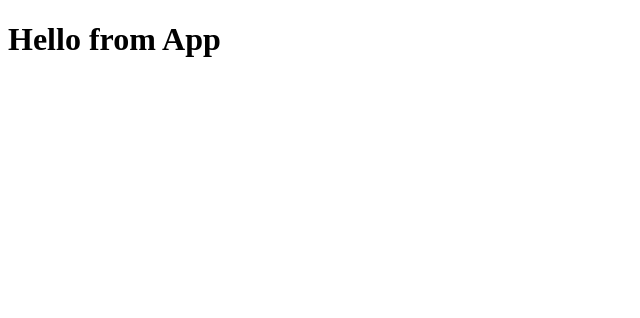
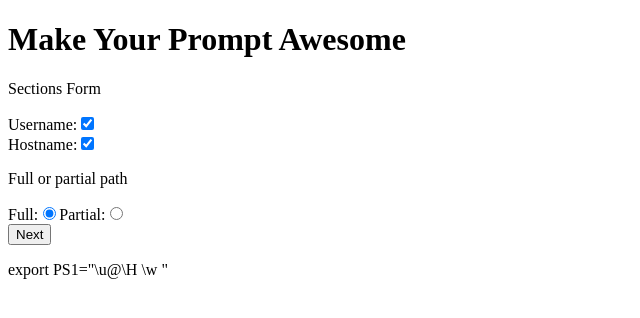
Before and after one commit to WJVincent/ps1-wizard, a React (Create React App) app: page / in a window 1280 px wide. Shown: the top 318 px of the page, without its empty margins (0-640 px from the left). Built offline with nearby package versions, Linux system fonts and the light colour scheme.

Commit message:
added basic prompt construction

```diff
--- a/src/App.js
+++ b/src/App.js
@@ -1,7 +1,17 @@
-function App() {
+import { SectionsForm, PromptOutput } from "./components";
+
+const App = () => {
   return (
-    <h1>Hello from App</h1>
+    <>
+      <h1>Make Your Prompt Awesome</h1>
+      <div className="form-sections">
+        <SectionsForm />
+      </div>
+      <div>
+        <PromptOutput />
+      </div>
+    </>
   );
-}
+};
 
 export default App;
--- /dev/null
+++ b/src/components/OptionForms/SectionsForm/SectionsForm.js
@@ -0,0 +1,59 @@
+import { usePrompt } from "../../../context/promptContext";
+
+const SectionsForm = () => {
+  const { user, setUser, host, setHost, path, setPath } = usePrompt();
+
+  const toggle = (state, stateSetter) => {
+    state === 1 ? stateSetter(-1) : stateSetter(1);
+  };
+
+  return (
+    <div>
+      <p>Sections Form</p>
+      <div>
+        <label htmlFor="username">Username:</label>
+        <input
+          type="checkbox"
+          name="username"
+          checked={user === 1}
+          onChange={() => toggle(user, setUser)}
+        />
+      </div>
+      <div>
+        <label htmlFor="hostname">Hostname:</label>
+        <input
+          type="checkbox"
+          name="hostname"
+          checked={host === 1}
+          onChange={() => toggle(host, setHost)}
+        />
+      </div>
+      <div>
+        <p>Full or partial path</p>
+
+        <label htmlFor="full">Full:</label>
+        <input
+          type="radio"
+          value="full"
+          name="path"
+          checked={path === "full"}
+          onChange={(e) => setPath(e.target.value)}
+        />
+
+        <label htmlFor="partial">Partial:</label>
+        <input
+          type="radio"
+          value="partial"
+          name="path"
+          checked={path === "partial"}
+          onChange={(e) => setPath(e.target.value)}
+        />
+      </div>
+      <div>
+        <button>Next</button>
+      </div>
+    </div>
+  );
+};
+
+export default SectionsForm;
--- /dev/null
+++ b/src/components/OptionForms/SectionsForm/index.js
@@ -0,0 +1,2 @@
+import SectionsForm from "./SectionsForm";
+export default SectionsForm;
--- /dev/null
+++ b/src/components/OptionForms/index.js
@@ -0,0 +1,2 @@
+import SectionsForm from "./SectionsForm";
+export { SectionsForm };
--- /dev/null
+++ b/src/components/PromptOutput/PromptOutput.js
@@ -0,0 +1,14 @@
+import { usePrompt } from "../../context/promptContext";
+
+const PromptOutput = () => {
+
+  const {user, host, path} = usePrompt();
+
+  return(
+    <div>
+      <p>{`export PS1="${user === 1 ? '\\u' : ''}${host === 1 ? '@\\H' : ''} ${path === 'full' ? '\\w ' : '~/\\W '}"`}</p>
+    </div>
+  )
+};
+
+export default PromptOutput;
--- /dev/null
+++ b/src/components/PromptOutput/index.js
@@ -0,0 +1,3 @@
+import PromptOutput from './PromptOutput';
+
+export default PromptOutput;
--- /dev/null
+++ b/src/components/index.js
@@ -0,0 +1,3 @@
+import { SectionsForm } from "./OptionForms";
+import PromptOutput from './PromptOutput';
+export { SectionsForm, PromptOutput };
--- /dev/null
+++ b/src/context/promptContext.js
@@ -0,0 +1,19 @@
+import { createContext, useContext, useState } from "react";
+
+export const PromptContext = createContext();
+
+export const usePrompt = () => useContext(PromptContext);
+
+export const PromptProvider = (props) => {
+  const [user, setUser] = useState(1);
+  const [host, setHost] = useState(1);
+  const [path, setPath] = useState("full");
+
+  return (
+    <PromptContext.Provider
+      value={{ user, setUser, host, setHost, path, setPath }}
+    >
+      {props.children}
+    </PromptContext.Provider>
+  );
+};
--- a/src/index.js
+++ b/src/index.js
@@ -1,11 +1,20 @@
-import React from 'react';
-import ReactDOM from 'react-dom';
-import './index.css';
-import App from './App';
+import React from "react";
+import ReactDOM from "react-dom";
+import "./index.css";
+import App from "./App";
+import { PromptProvider } from "./context/promptContext";
+
+const Root = () => {
+  return (
+    <PromptProvider>
+      <App />
+    </PromptProvider>
+  );
+};
 
 ReactDOM.render(
   <React.StrictMode>
-    <App />
+    <Root />
   </React.StrictMode>,
-  document.getElementById('root')
+  document.getElementById("root")
 );
```
